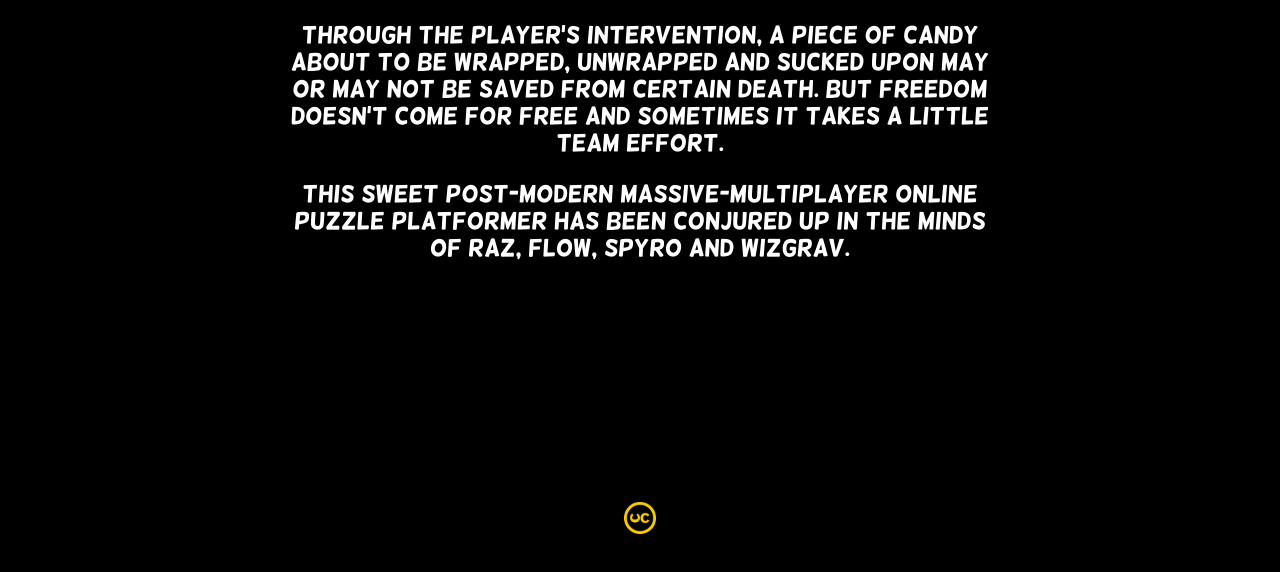
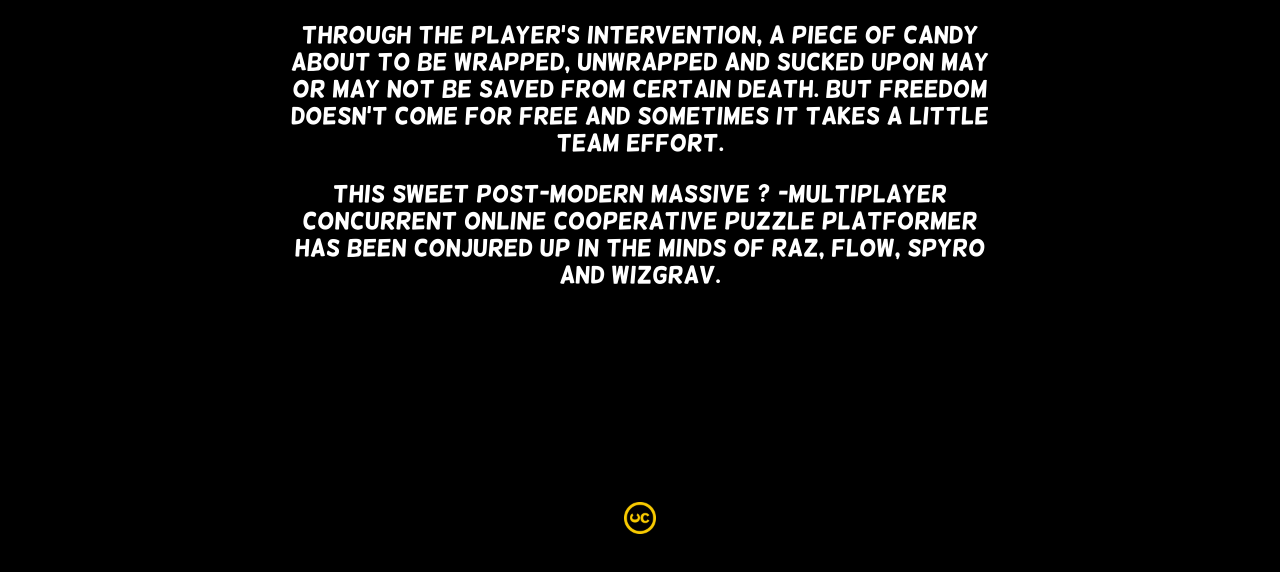
Before and after one commit to uncreative-commons/the-sweet-escape, a website: page public/about.html in a window 1280 px wide. Shown: the part 208-780 px from the top of the page. Drawn offline with Linux system fonts and the light colour scheme.

Commit message:
Update about.html

```diff
--- a/public/about.html
+++ b/public/about.html
@@ -12,8 +12,8 @@
 		<section id="content">
 			<h2>About</h2>
 			<p><strong>The Sweet Escape</strong> was the <em>Hellenic Game Jam 2013</em> entry by <strong>UNCREATIVE COMMONS</strong>.</p>
-			<p>Through the player's intervention, a piece of candy  about to be wrapped, unwrapped and sucked upon may or may not be saved from certain death. But freedom doesn't come for free and sometimes it takes a little team effort.</p>
-			<p>This sweet post-modern massive-multiplayer online puzzle platformer has been conjured up in the minds of Raz, Flow, Spyro and wizgrav.</p>
+			<p>Through the player's intervention, a piece of candy about to be wrapped, unwrapped and sucked upon may or may not be saved from certain death. But freedom doesn't come for free and sometimes it takes a little team effort.</p>
+			<p>This sweet post-modern massive(?)-multiplayer concurrent online cooperative puzzle platformer has been conjured up in the minds of Raz, Flow, Spyro and wizgrav.</p>
 			<!-- <p><em>Track by ShawnDaley</em></p> -->
 		</section>
 		<footer>
```
